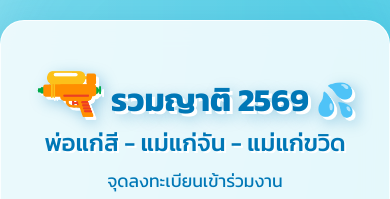
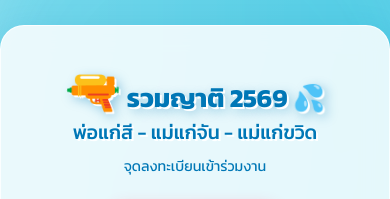
Before and after one commit to the-tylerlab/reunion-69, a website: page index.html in a window 390 px wide. Shown: the top 199 px of the page. Drawn offline with nearby package versions, Linux system fonts and the light colour scheme; no server answers.

Commit message:
Add files via upload

```diff
--- a/style.css
+++ b/style.css
@@ -19,6 +19,23 @@
     padding: 0;
     box-sizing: border-box;
     font-family: 'Kanit', sans-serif;
+}
+
+/* Responsive font scaling */
+html {
+    font-size: 16px;
+}
+
+@media (max-width: 1200px) {
+    html { font-size: 15px; }
+}
+
+@media (max-width: 900px) {
+    html { font-size: 14px; }
+}
+
+@media (max-width: 600px) {
+    html { font-size: 13px; }
 }
 
 body {
@@ -112,10 +129,10 @@ body {
 }
 
 .app-header h1 {
-    font-size: 3.5rem;
+    font-size: clamp(2rem, 8vw, 3.5rem);
     font-weight: 700;
     color: #0077b6;
-    text-shadow: 3px 3px 0 #ffffff, 5px 5px 15px rgba(0, 119, 182, 0.4);
+    text-shadow: 2px 2px 0 #ffffff, 4px 4px 12px rgba(0, 119, 182, 0.4);
     -webkit-text-fill-color: #0077b6;
     margin-bottom: 5px;
 }
@@ -204,7 +221,7 @@ body {
 }
 
 .wheel-main-title {
-    font-size: 3.5rem;
+    font-size: clamp(1.8rem, 6vw, 3.5rem);
     margin-top: 0px;
     color: var(--secondary-dark);
 }
```
Also changed, not shown: admin.html (+7 -3 lines).
